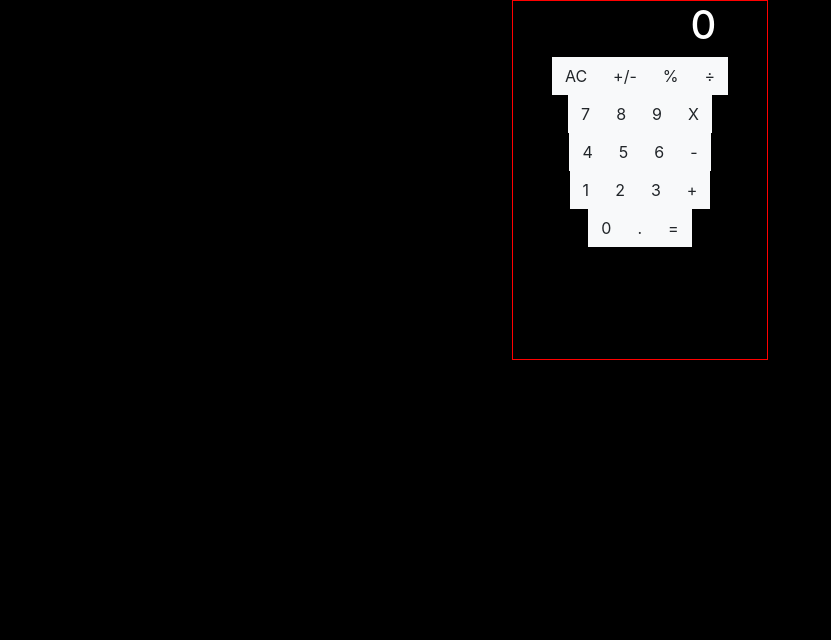
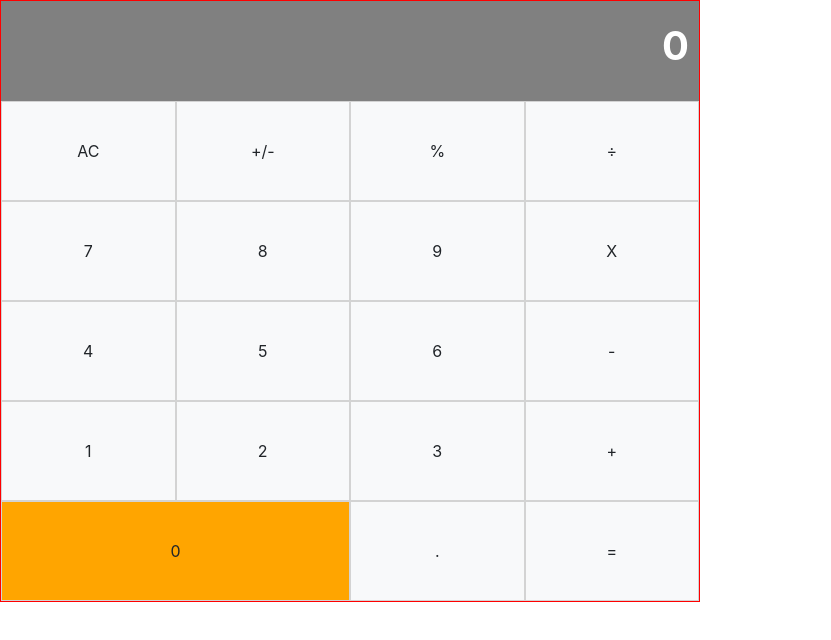
Before and after one commit to e71az/react-calculator, a React (Create React App) app: page / in a window 1280 px wide. Shown: the top 640 px of the page, without its empty margins (0-831 px from the left). Built offline with nearby package versions, Linux system fonts and the light colour scheme.

Commit message:
Applied required styling to the display and buttons

```diff
--- a/src/components/App.js
+++ b/src/components/App.js
@@ -23,10 +23,8 @@ const App = () => {
 
   return (
     <div className="calc">
-      <div>
-        <Display total={next || total || '0'} />
-        <ButtonPanel handleClick={handleClick} />
-      </div>
+      <Display total={next || total || '0'} />
+      <ButtonPanel handleClick={handleClick} />
     </div>
   );
 };
--- a/src/components/Button.js
+++ b/src/components/Button.js
@@ -2,11 +2,13 @@ import { PropTypes } from 'prop-types';
 import Button from 'react-bootstrap/Button';
 
 const renderButton = (props) => {
-  const { name, clickHandler, color } = props;
+  const {
+    name, clickHandler, color, className,
+  } = props;
 
   return (
     <Button
-      className={`btn btn-${color} rounded-0 calc-btn`}
+      className={`btn-${color} ${className} rounded-0 calc-btn`}
       onClick={() => {
         clickHandler(name);
       }}
@@ -17,7 +19,7 @@ const renderButton = (props) => {
 };
 
 renderButton.defaultProps = {
-  name: 'btn',
+  // name: 'btn',
   color: 'light',
 };
 
--- a/src/components/ButtonPanel.js
+++ b/src/components/ButtonPanel.js
@@ -5,7 +5,7 @@ const ButtonPanel = (props) => {
   const { handleClick } = props;
 
   return (
-    <div>
+    <div className="button-panel">
       <div className="group-1">
         <Button name="AC" clickHandler={handleClick} />
         <Button name="+/-" clickHandler={handleClick} />
@@ -31,7 +31,7 @@ const ButtonPanel = (props) => {
         <Button name="+" clickHandler={handleClick} />
       </div>
       <div className="group-5">
-        <Button name="0" clickHandler={handleClick} />
+        <Button name="0" clickHandler={handleClick} className="btn-0" />
         <Button name="." clickHandler={handleClick} />
         <Button name="=" clickHandler={handleClick} />
       </div>
--- a/src/components/Display.js
+++ b/src/components/Display.js
@@ -2,7 +2,7 @@ import { PropTypes } from 'prop-types';
 
 const Display = (props) => {
   const { total } = props;
-  return <h1 className="result-box">{total}</h1>;
+  return <h1 className="result-box text-truncate text-right">{total}</h1>;
 };
 
 Display.defaultProps = {
--- a/src/style.css
+++ b/src/style.css
@@ -1,18 +1,39 @@
 #root {
-  height: 100vh;
-  background-color: black;
+  /* height: 100vh; */
 }
 
 .calc {
-  margin: 0 auto;
   text-align: center;
-  width: 20%;
-  height: 45%;
+  width: 700px;
+  /* height: 60%; */
   border: 1px solid red;
 }
 
 .result-box {
+  background-color: gray;
   color: white;
-  text-align: right;
-  margin-right: 20%;
+  height: 100px;
+  font-weight: bold;
 }
+
+.calc h1 {
+  padding: 3% 10px 0 0;
+}
+
+.button-panel {
+  margin-top: -8px;
+}
+
+.button-panel button {
+  height: 100px;
+  border: 1px solid lightgrey;
+}
+
+.calc-btn {
+  width: 25%;
+}
+
+.btn-0 {
+  width: 50%;
+  background-color: orange !important;
+}
```
